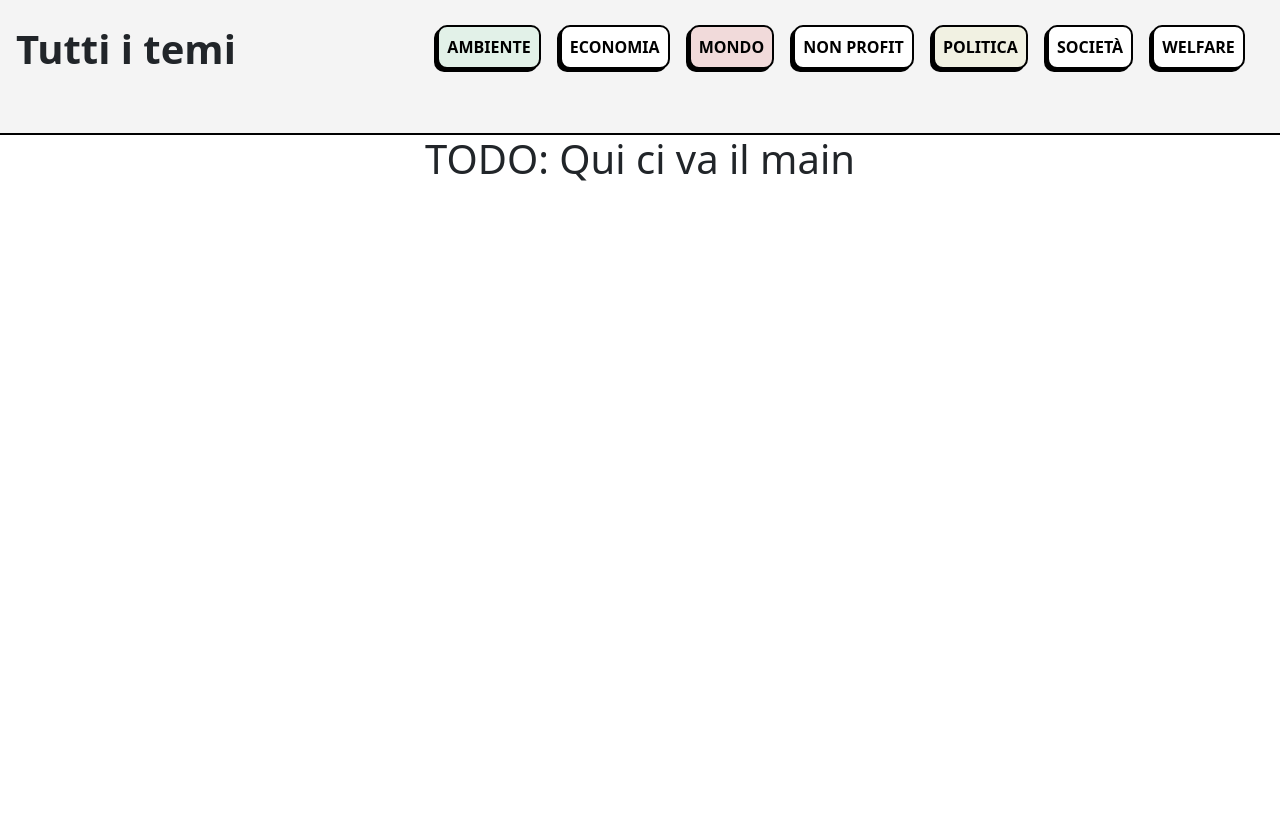
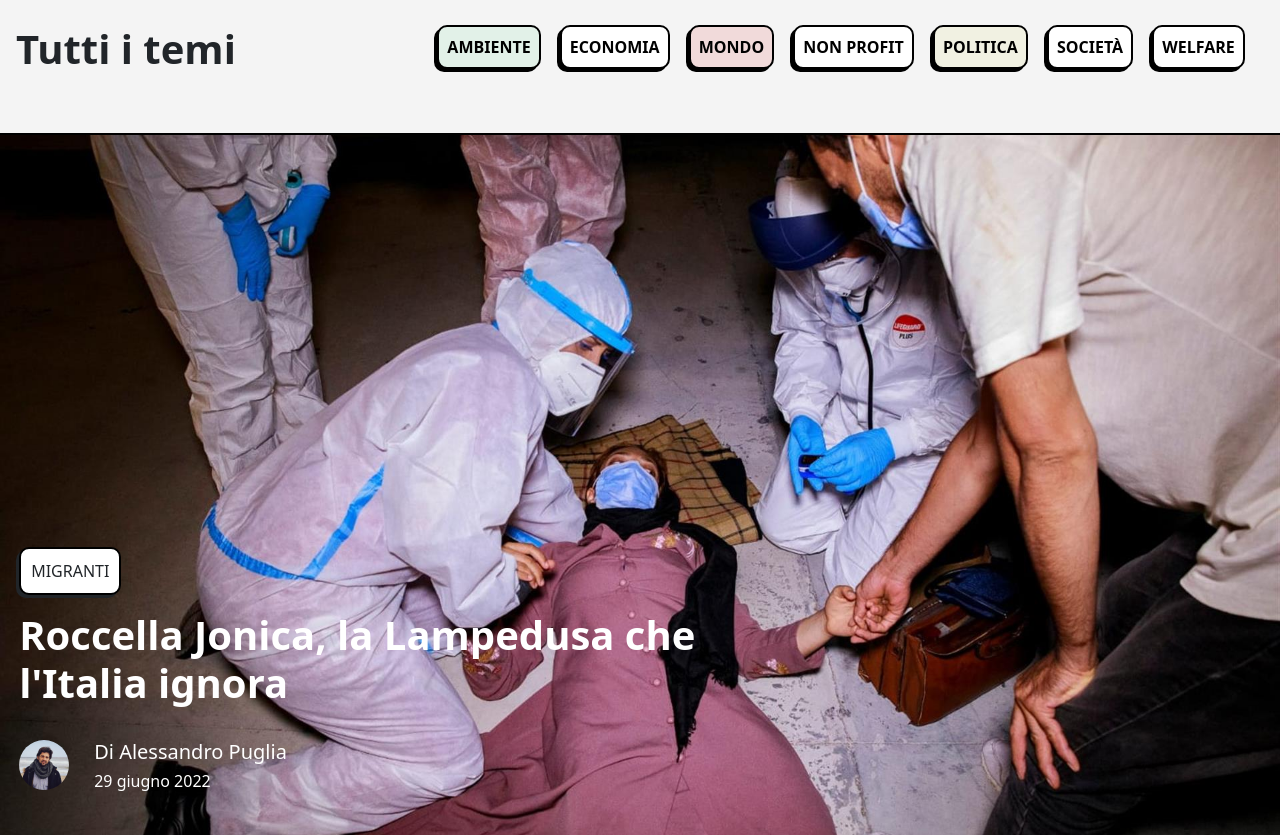
Before and after one commit to AndreaMargutti/retex_design, a Vue app: page / in a window 1280 px wide. Shown: the part 280-1115 px from the top of the page. Before the commit the page ends 800 px from the top, so only its background shows below. Built offline with nearby package versions, Linux system fonts and the light colour scheme.

Commit message:
add first article

```diff
--- a/src/App.vue
+++ b/src/App.vue
@@ -14,6 +14,7 @@ export default {
     AppMain,
   }
 }
+
 </script>
 
 <template>
--- a/src/components/main/AppMain.vue
+++ b/src/components/main/AppMain.vue
@@ -9,8 +9,58 @@ export default {
 </script>
 
 <template>
-    <h1 style="text-align: center;">TODO: Qui ci va il main</h1>
+  <section>
+    <div class="d-flex flex-column justify-content-end" id="main">
+      <p class="tag">MIGRANTI</p>
+      <h1>
+        Roccella Jonica, la Lampedusa che  <br>
+        l'Italia ignora
+      </h1>
+      <figure class="d-flex">
+        <img src="../../../public/e059a7a3367ff920d07e1938b4e8cd8f.jpeg" alt="profile-pic">
+        <div>
+          <h5>Di Alessandro Puglia</h5>
+          <h6>29 giugno 2022</h6>
+        </div>
+      </figure>
+    </div>
+  </section>
 </template>
 
 <style scoped lang="scss">
+  section {
+    border: 0;
+  }
+
+  #main {
+    height: 700px;
+    background-image: url(../../../public/44146596a39e532d863a717f24411c63.jpeg);
+    background-size: cover;
+    padding: 1.2rem;
+  }
+
+  .tag {
+    background-color: white;
+    width: fit-content;
+    padding: 10px;
+    border: 2px solid black;
+    border-radius: 10px;
+    box-shadow: -3px 3px;
+  }
+
+  h1 {
+    color: white;
+    font-weight: 600;
+  }
+
+
+  figure {
+    color: white;
+    margin-top: 25px;
+    img {
+      height: 50px;
+      border-radius: 50%;
+      margin-right: 25px;
+    }
+  }
 </style>
```
Also changed, not shown: public/44146596a39e532d863a717f24411c63.jpeg (added), public/e059a7a3367ff920d07e1938b4e8cd8f.jpeg (added).
